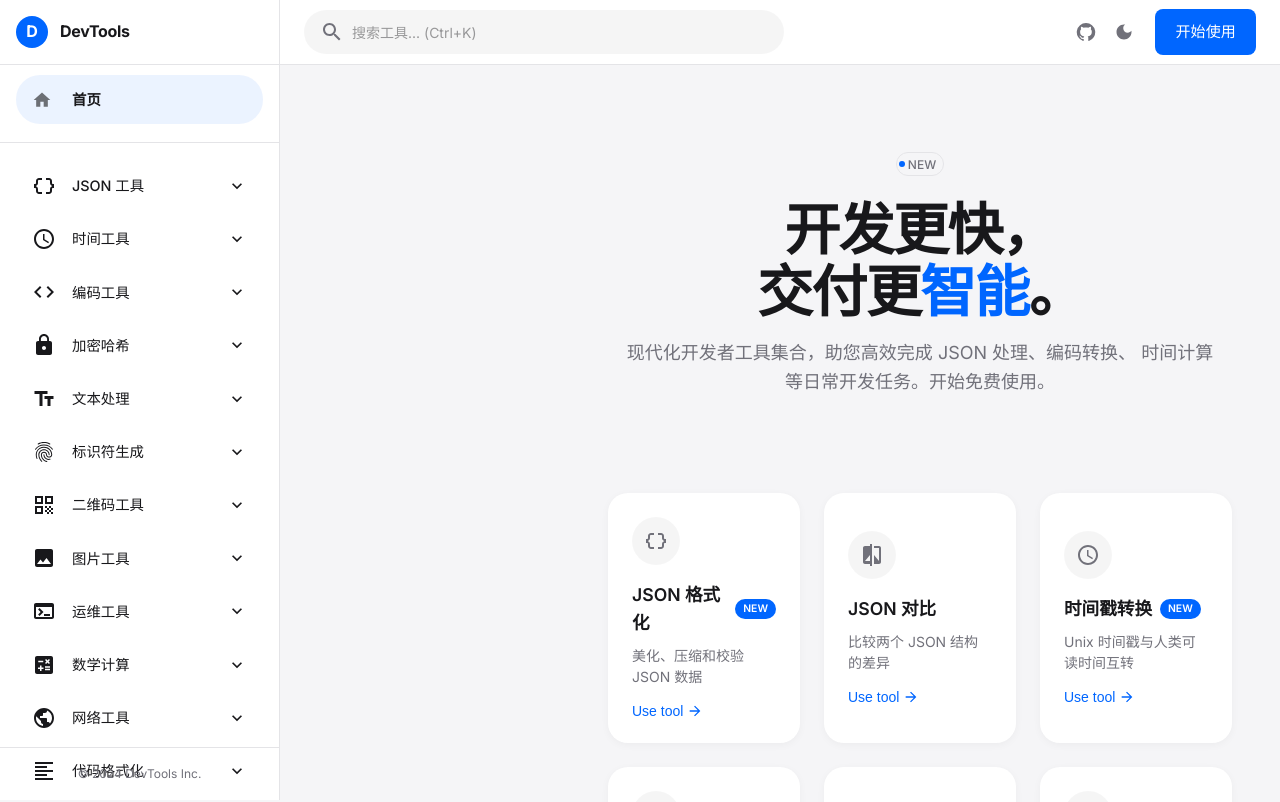
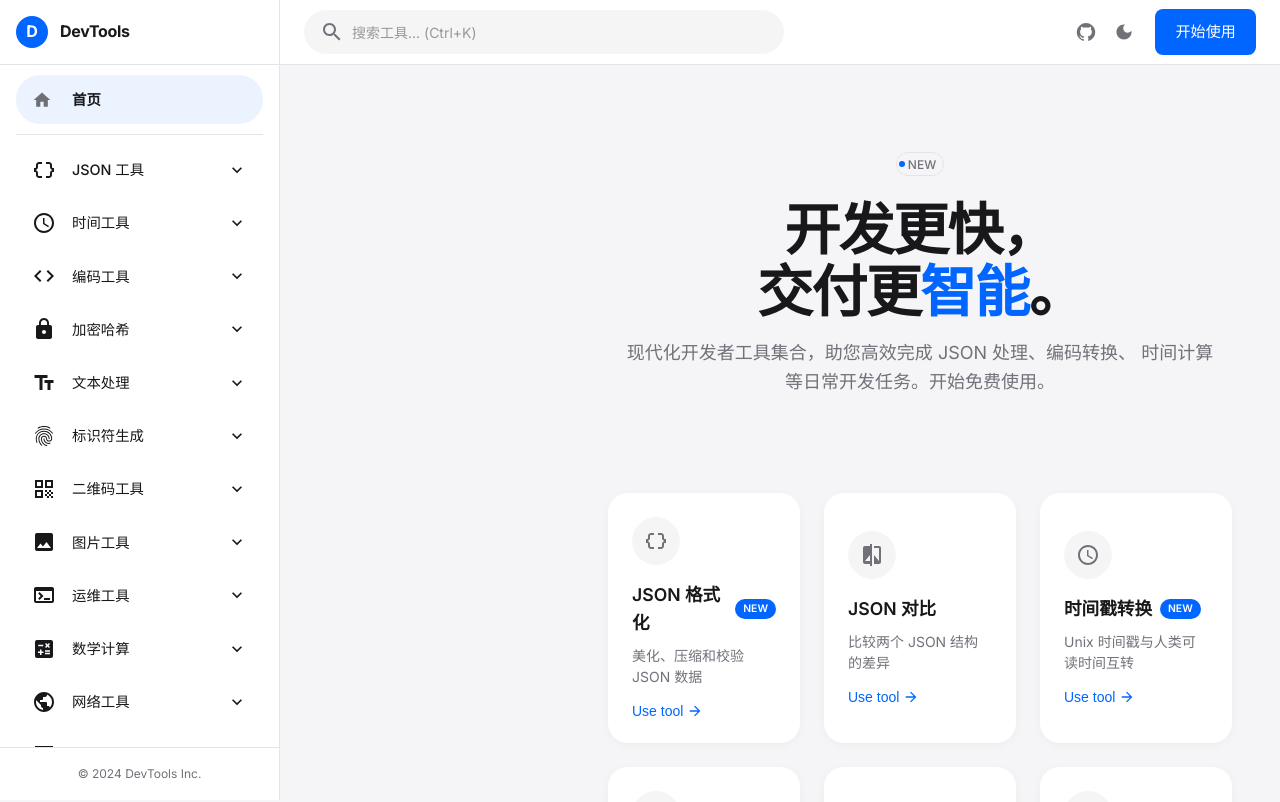
Before and after one commit to Code-suphub/tools_organization, a React (Vite) app: page / in a window 1280 px wide. Shown: the top 802 px of the page. Built offline with nearby package versions, Linux system fonts and the light colour scheme.

Commit message:
fix(layout): 修复侧边栏底部版权信息遮挡菜单内容的问题

```diff
--- a/src/components/Layout/Sidebar.jsx
+++ b/src/components/Layout/Sidebar.jsx
@@ -127,7 +127,7 @@ function Sidebar({ mobileOpen, onDrawerToggle, drawerWidth }) {
 
     // 侧边栏内容
     const drawerContent = (
-        <Box sx={{ overflow: 'auto', height: '100%' }}>
+        <Box sx={{ display: 'flex', flexDirection: 'column', height: '100%' }}>
             {/* Logo 区域 */}
             <Box
                 sx={{
@@ -136,6 +136,7 @@ function Sidebar({ mobileOpen, onDrawerToggle, drawerWidth }) {
                     p: 2,
                     height: 64,
                     cursor: 'pointer',
+                    flexShrink: 0, // 防止 Logo 被压缩
                 }}
                 onClick={() => navigate('/')}
             >
@@ -169,6 +170,8 @@ function Sidebar({ mobileOpen, onDrawerToggle, drawerWidth }) {
 
             <Divider />
 
+            {/* 可滚动的内容区域 (包含首页链接和工具分类) */}
+            <Box sx={{ flex: 1, overflowY: 'auto', overflowX: 'hidden' }}>
                 {/* 首页链接 */}
                 <List sx={{ px: 1, py: 1 }}>
                     <ListItem disablePadding>
@@ -191,7 +194,7 @@ function Sidebar({ mobileOpen, onDrawerToggle, drawerWidth }) {
                     </ListItem>
                 </List>
 
-            <Divider sx={{ my: 1 }} />
+                <Divider sx={{ my: 0, mx: 2 }} />
 
                 {/* 分类列表 */}
                 <List sx={{ px: 1 }}>
@@ -280,16 +283,15 @@ function Sidebar({ mobileOpen, onDrawerToggle, drawerWidth }) {
                         );
                     })}
                 </List>
+            </Box>
 
             {/* 底部版权信息 */}
             <Box
                 sx={{
-                    position: 'absolute',
-                    bottom: 0,
-                    left: 0,
-                    right: 0,
                     p: 2,
                     borderTop: `1px solid ${theme.palette.divider}`,
+                    flexShrink: 0, // 防止被压缩
+                    backgroundColor: theme.palette.background.paper, // 确保背景不透明
                 }}
             >
                 <Typography variant="caption" color="text.secondary" sx={{ display: 'block', textAlign: 'center' }}>
```
Lines whose indentation alone changed are shown as unchanged.
